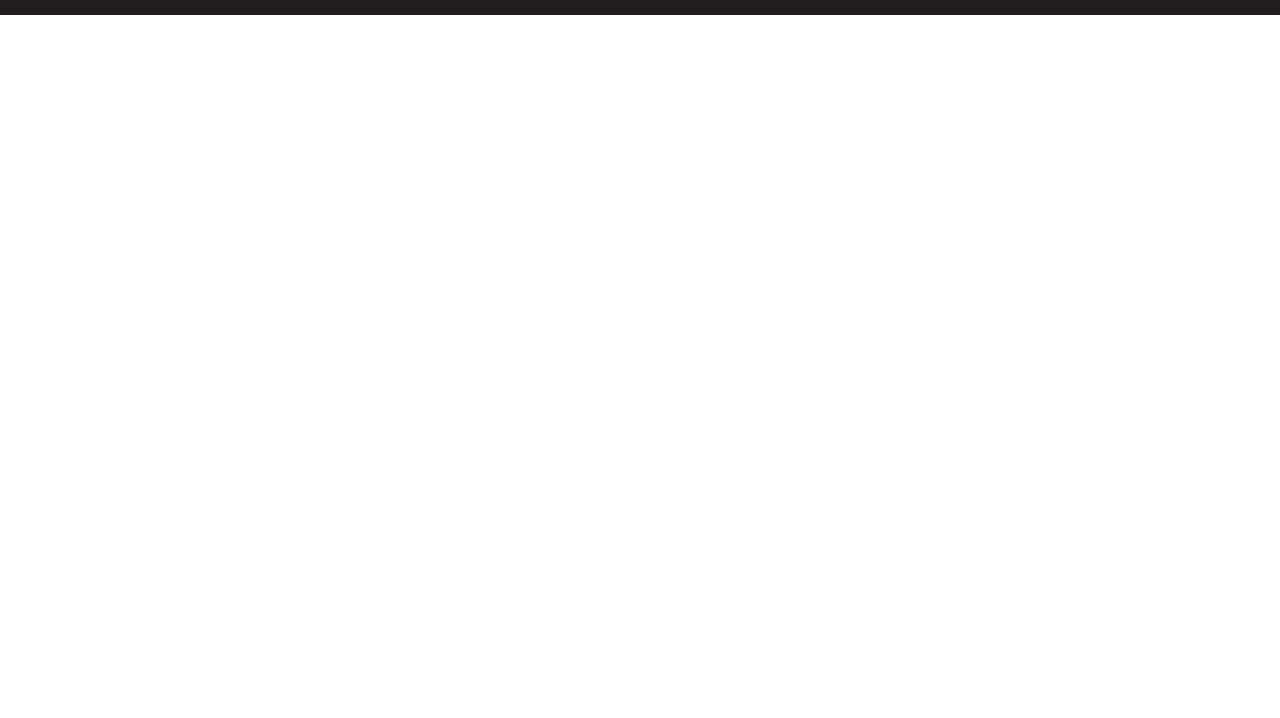
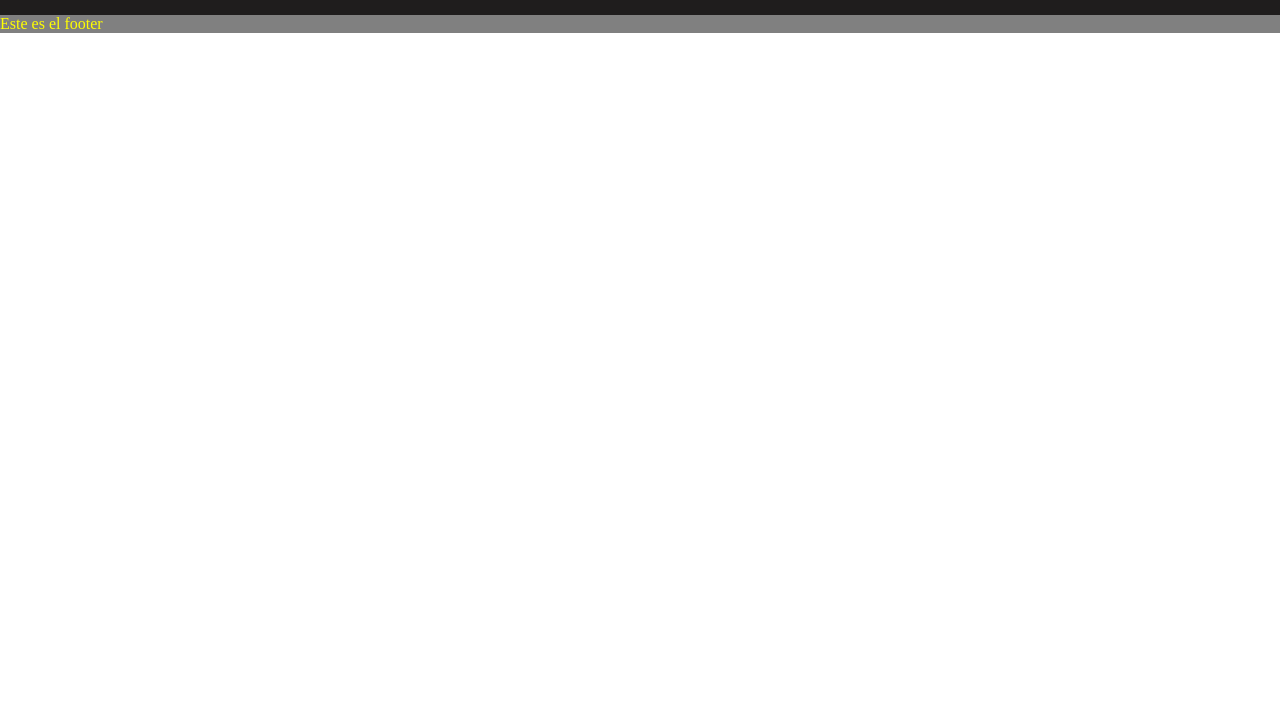
Before and after one commit to ivanna123456789/IvannaCarlos, a plain HTML site: page TiendaRopa/index.html in a window 1280 px wide. Shown: the part 82-800 px from the top of the page. Drawn offline with Linux system fonts and the light colour scheme.

Commit message:
He modificicado el css y el html

```diff
--- a/TiendaRopa/estilos.css
+++ b/TiendaRopa/estilos.css
@@ -22,3 +22,8 @@ header div ul{
 header div ul li{
     padding: 10px;
 }
+
+footer{
+	background-color: grey;
+	color: yellow;
+}
--- a/TiendaRopa/index.html
+++ b/TiendaRopa/index.html
@@ -20,6 +20,6 @@
     </header>
     <section></section>
     <section></section>
-    <footer></footer>
+    <footer> Este es el footer </footer>
 </body>
 </html>
```
Also changed, not shown: 1 other file.
